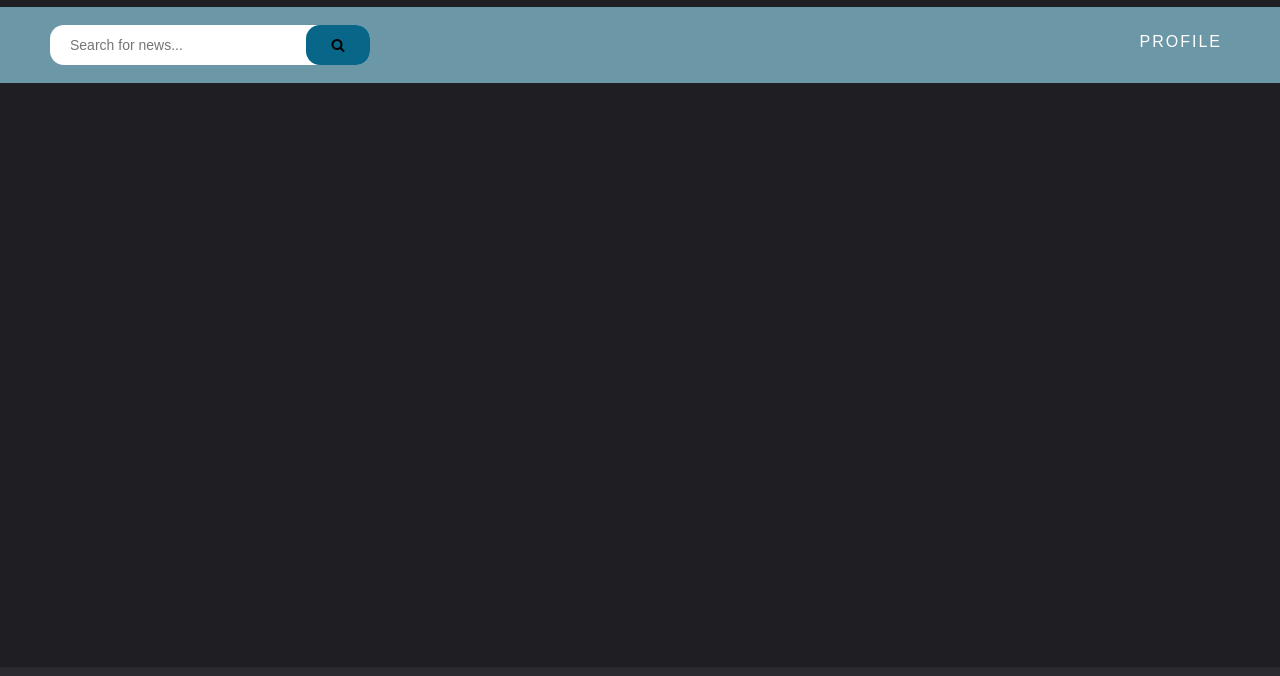
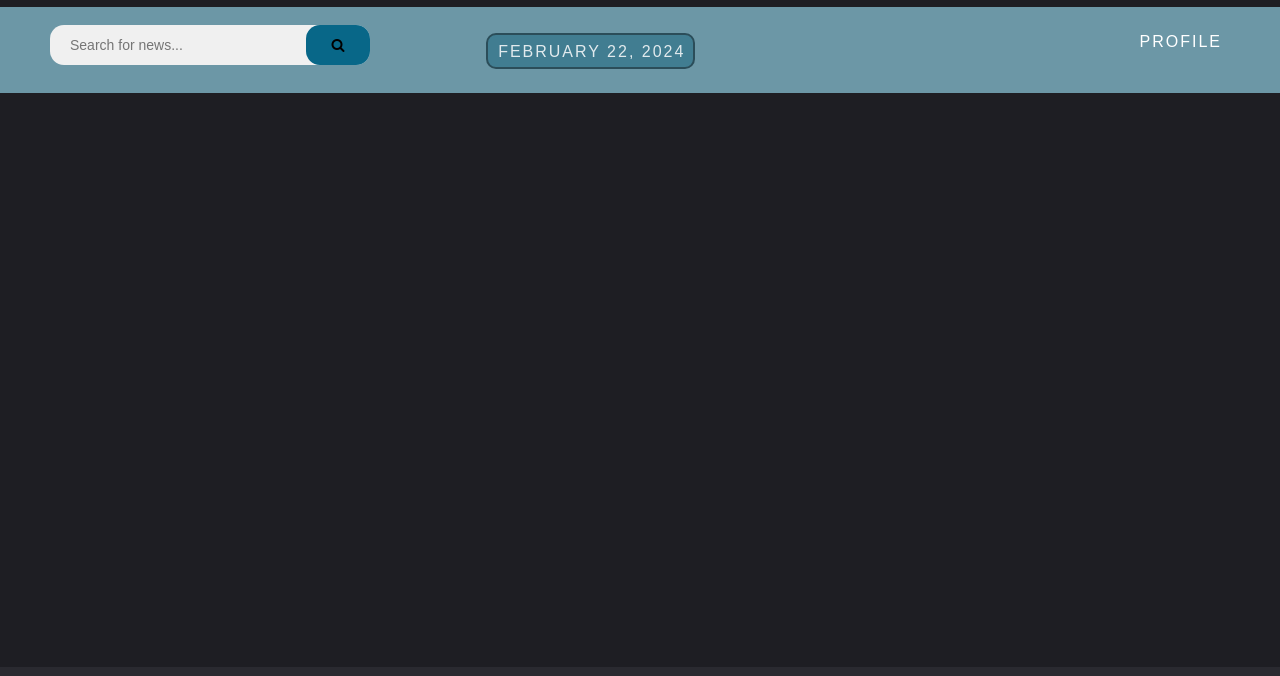
Before and after one commit to maxbshaw17/MorningBread, a plain HTML site: page website/main.html in a window 1280 px wide. Shown: the part 73-749 px from the top of the page. Drawn offline with Linux system fonts and the light colour scheme; grey boxes are pictures that could not be loaded.

Commit message:
Date -- going to need fixing

```diff
--- a/website/main.html
+++ b/website/main.html
@@ -13,10 +13,16 @@
             <div class="search-container">
                 <input type="text" placeholder="Search for news..." name="search">
                 <button type="submit"><i class="fa fa-search"></i></button>
-              </form>
             </div>
           </div>
-        <li><a href= 'profile.html'>Profile</a></li>
+          <li><a id='currentDate'>Date</a></li>
+          <li><a href= 'profile.html' id='profile'>Profile</a></li>
+      <script>
+          var currentDateElement = document.getElementById('currentDate');
+          var currentDate = new Date();
+          var options = { year: 'numeric', month: 'long', day: 'numeric' };
+          currentDateElement.innerText = currentDate.toLocaleDateString(undefined, options);
+      </script>
       </ul>
     </body>
     <footer>
--- a/website/style.css
+++ b/website/style.css
@@ -2,6 +2,7 @@ body {
   background: #1E1E23;
   margin: 0;
   font-family: 'Franklin Gothic Medium', sans-serif;
+  text-align: center; /* Center align the content within the body */
 }
 
 .navigation {
@@ -15,11 +16,64 @@ body {
   z-index: 999;
   display: flex;
   justify-content: space-between;
-  align-items: right;
+  margin: 0;
 }
 
 .navigation > li {
-  float: right;
+  display: inline-block;
+}
+
+#currentDate {
+  display: inline-block;
+  text-align: center; /* Center align the date */
+  background-color: #37778d;
+  opacity: 0.80;
+  padding: 8px 8px 6px 10px;
+  border-radius: 10px;
+  border: 2px solid rgba(0, 0, 0, 0.5);
+}
+
+#profile {
+  margin-left: auto; /* Move the profile link to the right */
+}
+
+h1 {
+  text-align: center;
+  font-family: 'Franklin Gothic Medium', sans-serif;
+}
+
+h1 > a {
+  color: #efefef;
+  text-decoration: none;
+}
+
+ul {
+  padding: 0;
+  margin: 0;
+  text-align: center;
+}
+
+li {
+  color: #efefef;
+  display: inline-block;
+  font-family: 'Oxygen', sans-serif;
+  font-size: 16px;
+  font-weight: 300;
+  letter-spacing: 2px;
+  padding: 8px 8px 6px 10px;
+  text-transform: uppercase;
+}
+
+li a {
+  text-decoration: none;
+  color: #FFF;
+}
+
+#profile:hover {
+  background-color: #37778d;
+  opacity: 0.80;
+  padding: 8px 8px 6px 10px;
+  border-radius: 10px;
 }
 
 /* CSS for profile.html */
@@ -101,7 +155,7 @@ header {
 
 .form {
   margin: 0 auto;
-  padding-bottom: 12px;
+  padding-bottom: 2vh;
   display: grid;
   gap: 12px;
 }
@@ -300,7 +354,7 @@ header {
 /* Search bar */
 
 .topnav .search-container {
-  position: relative;
+  position: fixed;
   float: right;
   width: 40vh;
   height: 5vh;
@@ -309,6 +363,7 @@ header {
 
 .topnav input[type="text"] {
   font-size: 14px;
+  background-color: #f0f0f0;
   border-radius: 14px;
   float: left;
   display: block;
@@ -322,7 +377,6 @@ header {
 .topnav .search-container button {
   position: absolute;
   right: 0;
-  top: 0;
   float: none;
   height: 100%;
   width: 20%;
@@ -348,45 +402,6 @@ header {
 
 /* End of search bar */
 
-h1 {
-  text-align: center;
-  font-family: 'Franklin Gothic Medium', sans-serif;
-}
-
-h1 > a {
-  color: #efefef;
-  text-decoration: none;
-}
-
-ul {
-  padding: 0;
-  margin: 0;
-  text-align: center;
-}
-
-li {
-  color: #efefef;
-  display: inline-block;
-  font-family: 'Oxygen', sans-serif;
-  font-size: 16px;
-  font-weight: 300;
-  letter-spacing: 2px;
-  padding: 8px 8px 6px 10px;
-  text-transform: uppercase;
-}
-
-li a {
-  text-decoration: none;
-  color: #FFF;
-}
-
-li:hover {
-  background-color: #37778d;
-  opacity: 0.80;
-  padding: 8px 8px 6px 10px;
-  border-radius: 10px;
-}
-
 footer {
   background-color: #2A2A30;
   background-position: center;
```
